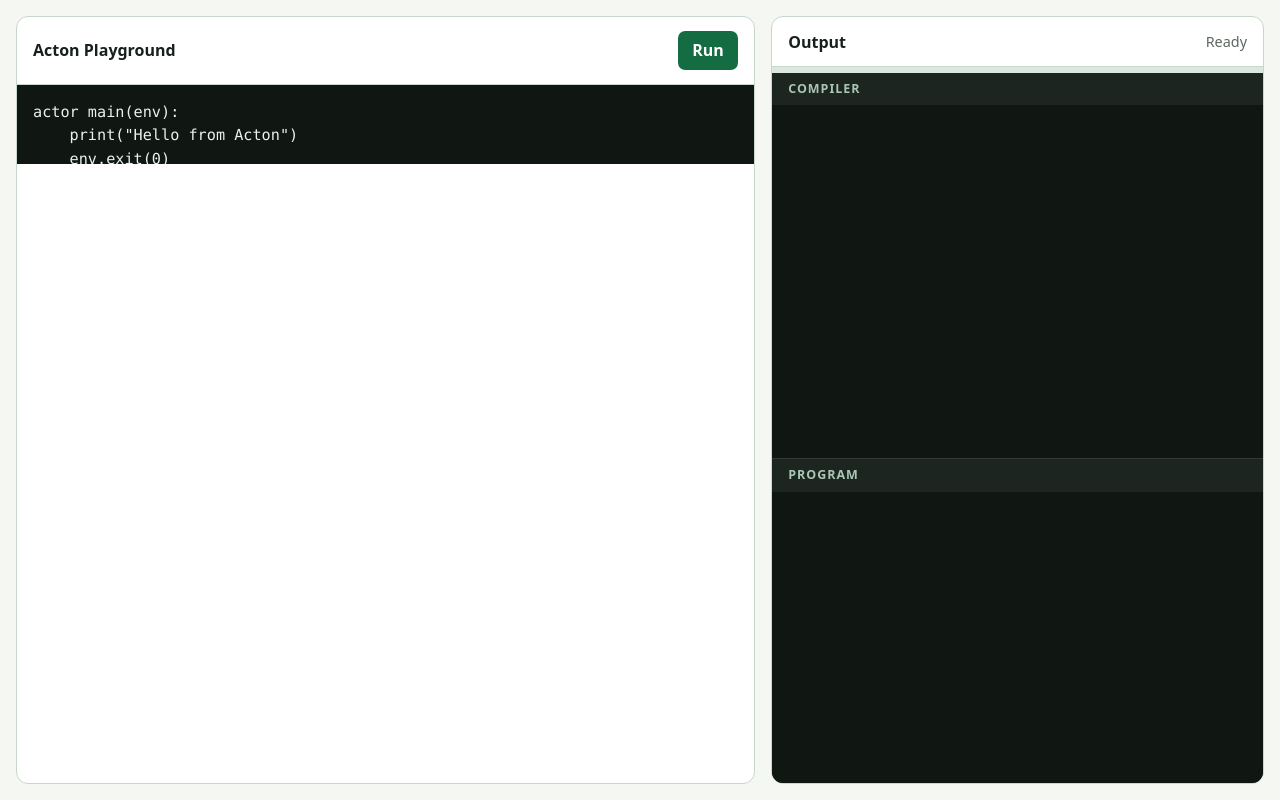
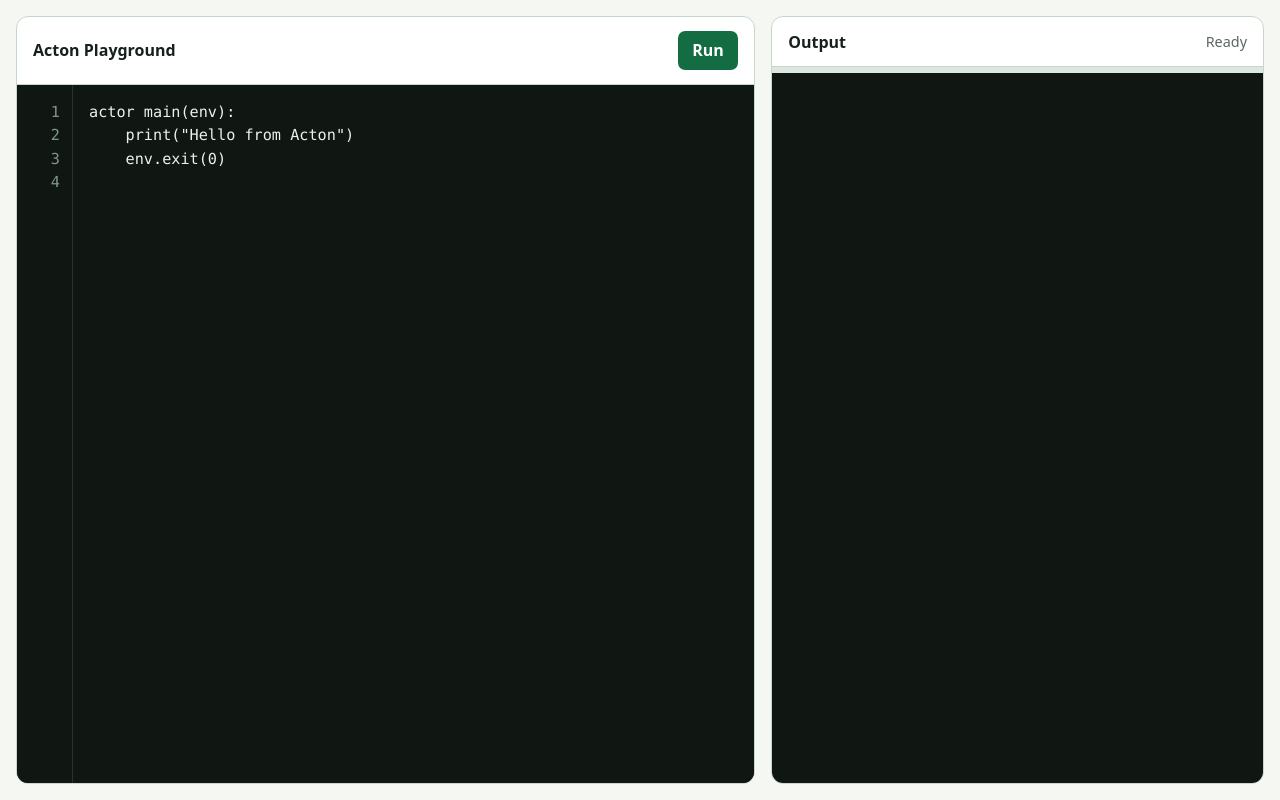
Before and after one commit to actonlang/ask-acton, a website: page public/playground/index.html in a window 1280 px wide. Drawn offline with Linux system fonts and the light colour scheme.

Commit message:
Simplify playground progress
The streamed compiler timing output made the playground harder to read, and the output layout accidentally applied its grid rows to the editor panel. That left the editor textarea in a small auto-height row while unused space filled the rest of the panel.

This keeps the streaming phase indicators but hides normal compiler chatter by compiling quietly and only surfacing real stderr diagnostics. The output panel returns to a single program output area, the editor gets its full-height layout back, and a line-number gutter is added to the editor.

```diff
--- a/public/playground/index.html
+++ b/public/playground/index.html
@@ -13,10 +13,13 @@
           <p>Acton Playground</p>
           <button id="run" type="button">Run</button>
         </header>
-        <textarea id="code" spellcheck="false">actor main(env):
+        <div class="editor-frame">
+          <pre id="line-numbers" aria-hidden="true">1</pre>
+          <textarea id="code" spellcheck="false" wrap="off">actor main(env):
     print("Hello from Acton")
     env.exit(0)
 </textarea>
+        </div>
       </section>
 
       <section class="playground__output" aria-live="polite">
@@ -27,16 +30,7 @@
         <div class="progress" aria-hidden="true">
           <span id="progress-bar"></span>
         </div>
-        <div class="output-streams">
-          <section class="output-stream">
-            <h2>Compiler</h2>
-            <pre id="compiler-output"></pre>
-          </section>
-          <section class="output-stream">
-            <h2>Program</h2>
-            <pre id="program-output"></pre>
-          </section>
-        </div>
+        <pre id="output"></pre>
       </section>
     </main>
 
--- a/public/playground/playground.css
+++ b/public/playground/playground.css
@@ -33,12 +33,19 @@
 .playground__editor,
 .playground__output {
   display: grid;
-  grid-template-rows: auto auto 1fr;
   min-height: 0;
   border: 1px solid var(--border);
   border-radius: 0.75rem;
   background: var(--panel);
   overflow: hidden;
+}
+
+.playground__editor {
+  grid-template-rows: auto 1fr;
+}
+
+.playground__output {
+  grid-template-rows: auto auto 1fr;
 }
 
 header {
@@ -88,9 +95,28 @@
   tab-size: 4;
 }
 
+.editor-frame {
+  display: grid;
+  grid-template-columns: auto minmax(0, 1fr);
+  min-height: 0;
+  background: var(--code-bg);
+}
+
+#line-numbers {
+  width: auto;
+  min-width: 3.5rem;
+  padding-right: 0.75rem;
+  overflow: hidden;
+  color: #7f9789;
+  text-align: right;
+  user-select: none;
+  border-right: 1px solid rgba(232, 243, 236, 0.12);
+}
+
 textarea {
   resize: none;
   outline: none;
+  overflow: auto;
 }
 
 pre {
@@ -112,38 +138,6 @@
   transition: width 180ms ease;
 }
 
-.output-streams {
-  display: grid;
-  grid-template-rows: minmax(12rem, 0.95fr) minmax(10rem, 0.8fr);
-  min-height: 0;
-  background: var(--code-bg);
-}
-
-.output-stream {
-  display: grid;
-  grid-template-rows: auto 1fr;
-  min-height: 0;
-  border-top: 1px solid rgba(232, 243, 236, 0.16);
-}
-
-.output-stream:first-child {
-  border-top: 0;
-}
-
-.output-stream h2 {
-  margin: 0;
-  padding: 0.55rem 1rem;
-  background: rgba(232, 243, 236, 0.06);
-  color: #a9c5b4;
-  font: 700 0.78rem/1.2 ui-sans-serif, system-ui, -apple-system, BlinkMacSystemFont, "Segoe UI", sans-serif;
-  letter-spacing: 0.08em;
-  text-transform: uppercase;
-}
-
-.output-stream pre {
-  min-height: 0;
-}
-
 #status {
   color: var(--muted);
   font-size: 0.9rem;
--- a/public/playground/playground.js
+++ b/public/playground/playground.js
@@ -1,7 +1,7 @@
 const runButton = document.querySelector("#run");
 const code = document.querySelector("#code");
-const compilerOutput = document.querySelector("#compiler-output");
-const programOutput = document.querySelector("#program-output");
+const lineNumbers = document.querySelector("#line-numbers");
+const output = document.querySelector("#output");
 const status = document.querySelector("#status");
 const progressBar = document.querySelector("#progress-bar");
 
@@ -21,13 +21,15 @@
   complete: 100
 };
 
+code.addEventListener("input", updateLineNumbers);
+code.addEventListener("scroll", syncLineNumberScroll);
 runButton.addEventListener("click", runCode);
+updateLineNumbers();
 
 async function runCode() {
   runButton.disabled = true;
   setStage("preparing");
-  compilerOutput.textContent = "";
-  programOutput.textContent = "";
+  output.textContent = "";
 
   try {
     const response = await fetch("/api/run/stream", {
@@ -54,7 +56,7 @@
   } catch (error) {
     status.textContent = "Failed";
     progressBar.style.width = "100%";
-    programOutput.textContent = "The playground is unavailable right now.";
+    output.textContent = "The playground is unavailable right now.";
     console.error(error);
   } finally {
     runButton.disabled = false;
@@ -114,13 +116,8 @@
     return;
   }
 
-  if (event.type === "compiler") {
-    appendOutput(compilerOutput, event.text);
-    return;
-  }
-
   if (event.type === "stdout" || event.type === "stderr") {
-    appendOutput(programOutput, event.text);
+    appendOutput(output, event.text);
     return;
   }
 
@@ -132,11 +129,10 @@
 function finishRun(result) {
   setStage("complete", result.durationMs);
   status.textContent = `${result.status} in ${result.durationMs} ms`;
-  compilerOutput.textContent = result.compilerOutput;
-  programOutput.textContent = formatProgramOutput(result);
+  output.textContent = formatOutput(result);
 }
 
-function formatProgramOutput(result) {
+function formatOutput(result) {
   const sections = [];
 
   if (result.stdout) {
@@ -169,3 +165,13 @@
   element.textContent += text;
   element.scrollTop = element.scrollHeight;
 }
+
+function updateLineNumbers() {
+  const lineCount = Math.max(1, code.value.split("\n").length);
+  lineNumbers.textContent = Array.from({ length: lineCount }, (_, index) => String(index + 1)).join("\n");
+  syncLineNumberScroll();
+}
+
+function syncLineNumberScroll() {
+  lineNumbers.scrollTop = code.scrollTop;
+}
--- a/src/playground-types.ts
+++ b/src/playground-types.ts
@@ -8,7 +8,6 @@
   id: string;
   status: "ok" | "error" | "timeout";
   exitCode: number | null;
-  compilerOutput: string;
   stdout: string;
   stderr: string;
   durationMs: number;
@@ -24,10 +23,6 @@
       elapsedMs: number;
     }
   | {
-      type: "compiler";
-      text: string;
-    }
-  | {
       type: "stdout" | "stderr";
       text: string;
     };
```
Also changed, not shown: docs/RUNNER.md (+4 -4 lines), src/playground-runner.ts (+8 -41 lines).
